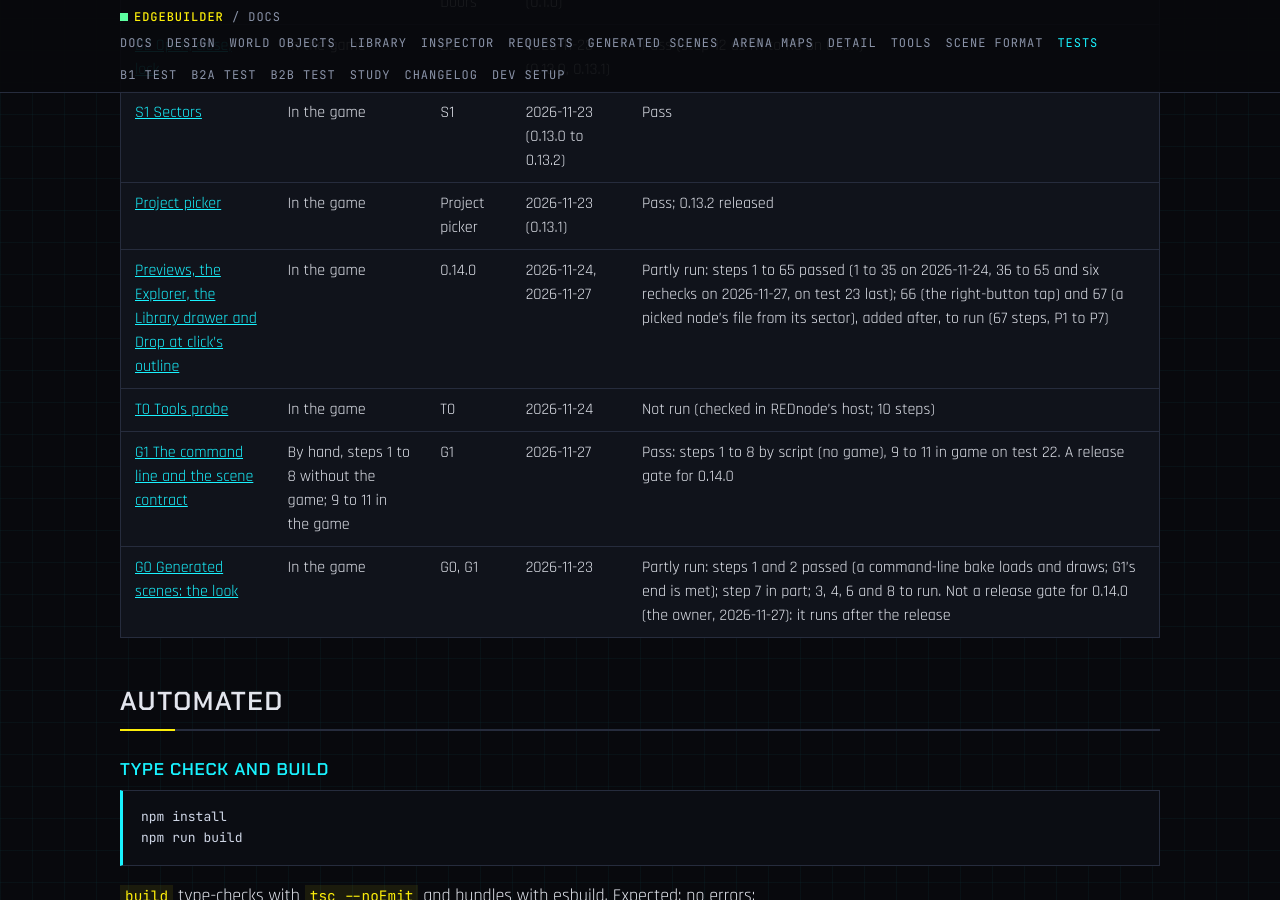
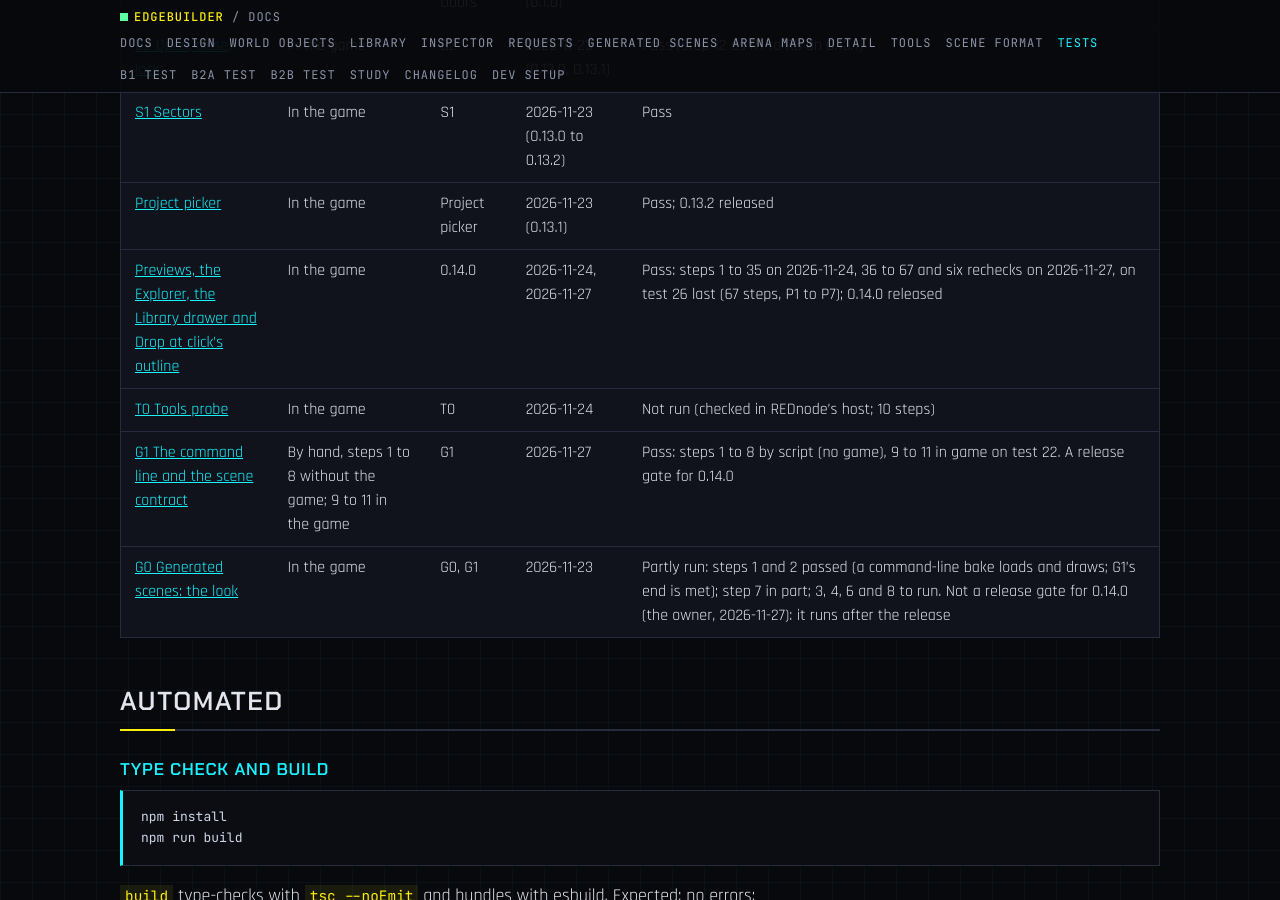
Before and after one commit to Edgemodders/EDGEbuilder, a Jekyll site: the page built from docs/testing.md, in a window 1280 px wide and 900 px high, scrolled down 1998 px. Built offline with Jekyll 4.4.1, drawn with Linux system fonts in a browser that asks for light colours; some of the changed text lies outside the part shown.

Commit message:
0.14.0's test passed, all 67 steps
Co-Authored-By: Claude Opus 5.5 <noreply@anthropic.com>

```diff
--- a/docs/testing.md
+++ b/docs/testing.md
@@ -36,7 +36,7 @@ Last updated 2026-10-30.
 | [D2 Open, close, lock](#d2-open-close-lock-0130) | In the game | D2 | 2026-11-23 (0.13.0, 0.13.1) | Pass (step 12 as R1 to R5 on 0.13.1) |
 | [S1 Sectors](#s1-sectors-0130) | In the game | S1 | 2026-11-23 (0.13.0 to 0.13.2) | Pass |
 | [Project picker](#project-picker-0130) | In the game | Project picker | 2026-11-23 (0.13.1) | Pass; 0.13.2 released |
-| [Previews, the Explorer, the Library drawer and Drop at click's outline](#previews-the-explorer-the-library-drawer-and-drop-at-clicks-outline-0140) | In the game | 0.14.0 | 2026-11-24, 2026-11-27 | Partly run: steps 1 to 65 passed (1 to 35 on 2026-11-24, 36 to 65 and six rechecks on 2026-11-27, on test 23 last); 66 (the right-button tap) and 67 (a picked node's file from its sector), added after, to run (67 steps, P1 to P7) |
+| [Previews, the Explorer, the Library drawer and Drop at click's outline](#previews-the-explorer-the-library-drawer-and-drop-at-clicks-outline-0140) | In the game | 0.14.0 | 2026-11-24, 2026-11-27 | Pass: steps 1 to 35 on 2026-11-24, 36 to 67 and six rechecks on 2026-11-27, on test 26 last (67 steps, P1 to P7); 0.14.0 released |
 | [T0 Tools probe](#t0-tools-probe) | In the game | T0 | 2026-11-24 | Not run (checked in REDnode's host; 10 steps) |
 | [G1 The command line and the scene contract](#g1-the-command-line-and-the-scene-contract-0140) | By hand, steps 1 to 8 without the game; 9 to 11 in the game | G1 | 2026-11-27 | Pass: steps 1 to 8 by script (no game), 9 to 11 in game on test 22. A release gate for 0.14.0 |
 | [G0 Generated scenes: the look](#g0-generated-scenes-the-look) | In the game | G0, G1 | 2026-11-23 | Partly run: steps 1 and 2 passed (a command-line bake loads and draws; G1's end is met); step 7 in part; 3, 4, 6 and 8 to run. Not a release gate for 0.14.0 (the owner, 2026-11-27): it runs after the release |
@@ -1186,7 +1186,7 @@ Before: the game closed; Claude deploys 0.14.0 with EDGEdeck. A save loaded, a s
 
 **Results, 2026-11-24 (the owner, in game): steps 1 to 35 passed** on the build deployed that morning (dbb20bf: the Library drawer's widths, the Import file picker and the About guide, before everything after it). P1 to P6 are answered yes on that build: the pictures come and look like the objects, the overlay drawing them costs no noticeable frame rate, the crosshair and outline show where a drop lands, the Library works from its drawer, objects are found and placed from the game's folders, and Pick under the cursor finds what is under the mouse with Solid as V meets it. Two findings on the way were fixed after that build: the right button cancelled Drop at click at once (now a tap cancels and a hold looks, steps 9 and 11) and Drop a copy's outline showed where the door had been clicked (step 33).
 
-**Results, 2026-11-27 (the owner, in game): steps 36 to 59 passed**, on the build deployed that day (test 20, 98d8d1c, with G1's command line). P7 is answered yes for what those steps cover. What the run asked for, built the same day and deployed as test 21 (792e406): F10 takes the outlines off (step 60), Settings' **A picked object's card** (61), the world tooltip following the cursor (48 and 49 changed after they passed: run them again), the Scene tab rows' eye and Delete, a row click no longer opening the card (62, 63), and the Library's Collapse all (64). Steps 6, 9, 11 and 33, run again the same day on test 21, **passed** (the right button's tap and hold in Drop at click, Drop a copy's outline). Step 60 (F10 takes the outlines off) **passed** the same day on test 21. **Steps 61 to 64, and 48 and 49 again, passed** the same day on test 22 (bdebc9d: the picked object's card at the screen's left edge, the Scene tab rows' eye and Delete, the Library's Collapse all, the tooltip following the cursor). **All 64 steps have passed; P1 to P7 are answered yes.** Step 65 (the Bake tab's headline, b31567c) was added afterwards, at the owner's ask, and **passed** the same day on test 23. **The test passed: all 65 steps.**
+**Results, 2026-11-27 (the owner, in game): steps 36 to 59 passed**, on the build deployed that day (test 20, 98d8d1c, with G1's command line). P7 is answered yes for what those steps cover. What the run asked for, built the same day and deployed as test 21 (792e406): F10 takes the outlines off (step 60), Settings' **A picked object's card** (61), the world tooltip following the cursor (48 and 49 changed after they passed: run them again), the Scene tab rows' eye and Delete, a row click no longer opening the card (62, 63), and the Library's Collapse all (64). Steps 6, 9, 11 and 33, run again the same day on test 21, **passed** (the right button's tap and hold in Drop at click, Drop a copy's outline). Step 60 (F10 takes the outlines off) **passed** the same day on test 21. **Steps 61 to 64, and 48 and 49 again, passed** the same day on test 22 (bdebc9d: the picked object's card at the screen's left edge, the Scene tab rows' eye and Delete, the Library's Collapse all, the tooltip following the cursor). **All 64 steps have passed; P1 to P7 are answered yes.** Step 65 (the Bake tab's headline, b31567c) was added afterwards, at the owner's ask, and **passed** the same day on test 23. Steps 66 (a right-button tap unpicks the world object, b8492d5) and 67 (a picked node with no file in REDnode's registry gets it from its sector, d1635df) were added during the release check and **passed** the same day on test 26. **The test passed: all 67 steps.**
 
 ### 0.14.0 release check: untested parts switched off
 
```
